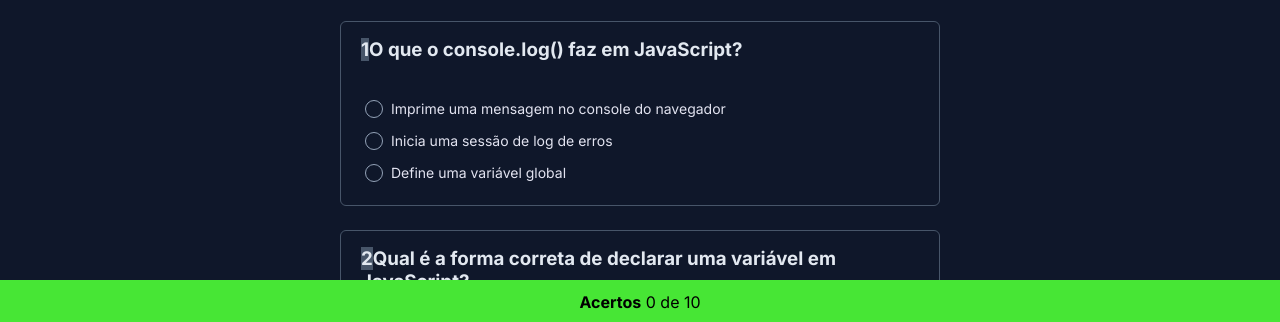
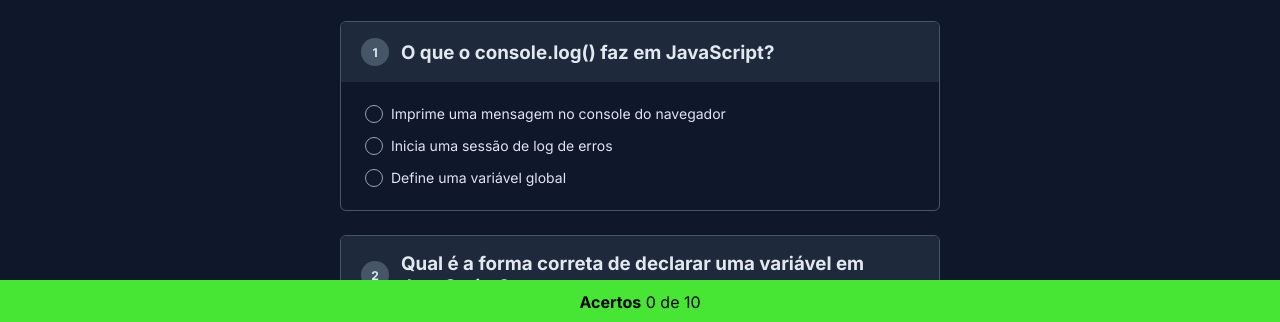
Before and after one commit to herellydjayson/QuizNLW, a plain HTML site: page index.html in a window 1280 px wide. Shown: the part 476-798 px from the top of the page. Drawn offline with Linux system fonts and the light colour scheme.

Commit message:
css flex

```diff
--- a/style.css
+++ b/style.css
@@ -46,11 +46,17 @@ header h1 {
     margin-top: 24px;
     border: 1px solid #475569;
     border-radius: 6px;
+
+    overflow: hidden;
 }
 
 .quiz-item h3 {
     padding: 16px 20px;
     color: #e2e8f0;
+    display: flex;
+    align-items: center;
+    gap: 12px;
+    background-color: #1e293b;
 }
 
 .quiz-item h3::before {
@@ -60,6 +66,13 @@ header h1 {
     background-color: #475569;
     width: 28px;
     height: 28px;
+    font-size: 12px;
+    border-radius: 50%;
+
+    display: flex;
+    align-items: center;
+    justify-content: center;
+    flex-shrink: 0;
 }
 
 .quiz-item dl {
@@ -92,6 +105,7 @@ input {
     display: flex;
     align-items: center;
     justify-content: center;
+    flex-shrink: 0;
 }
 
 input:checked {
```
